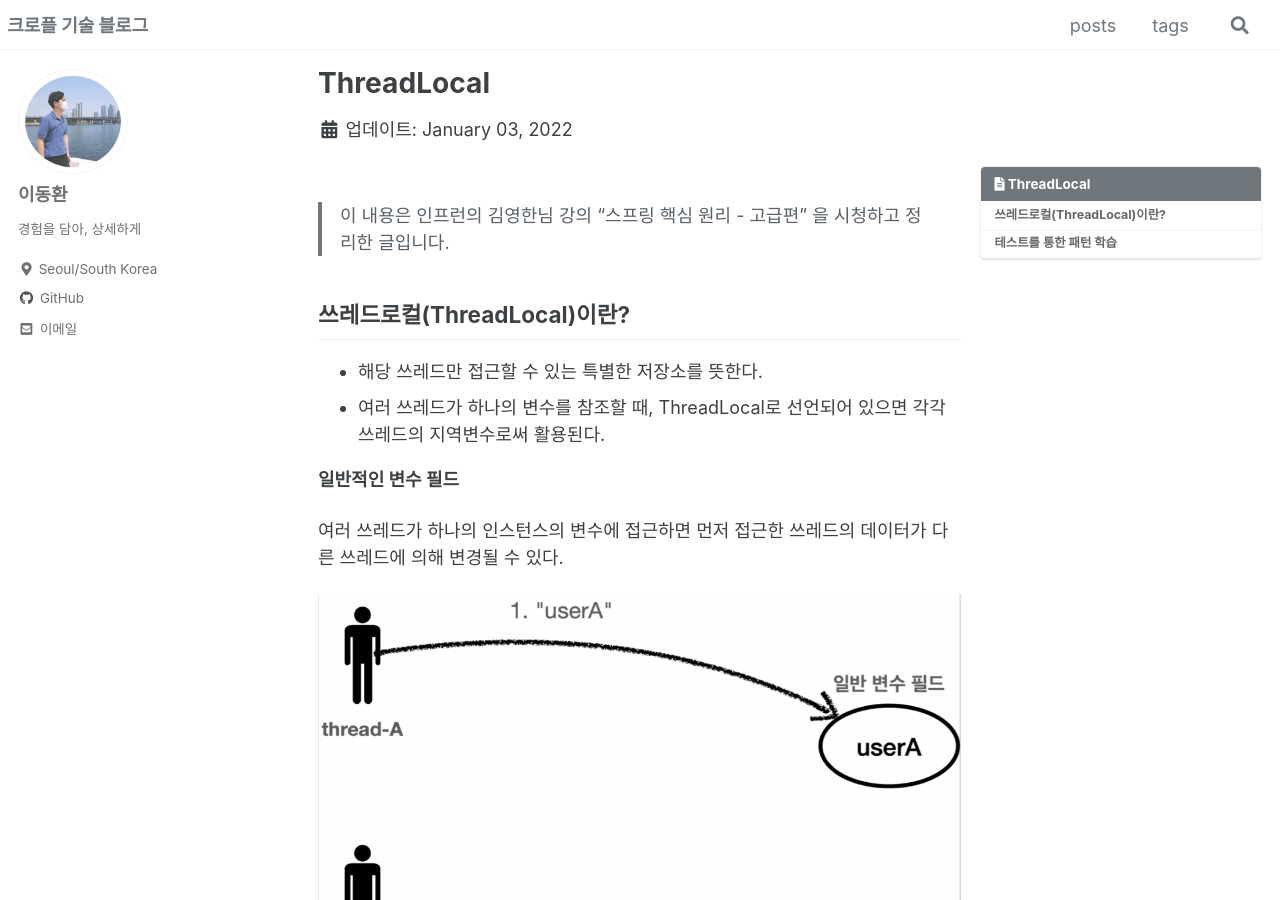
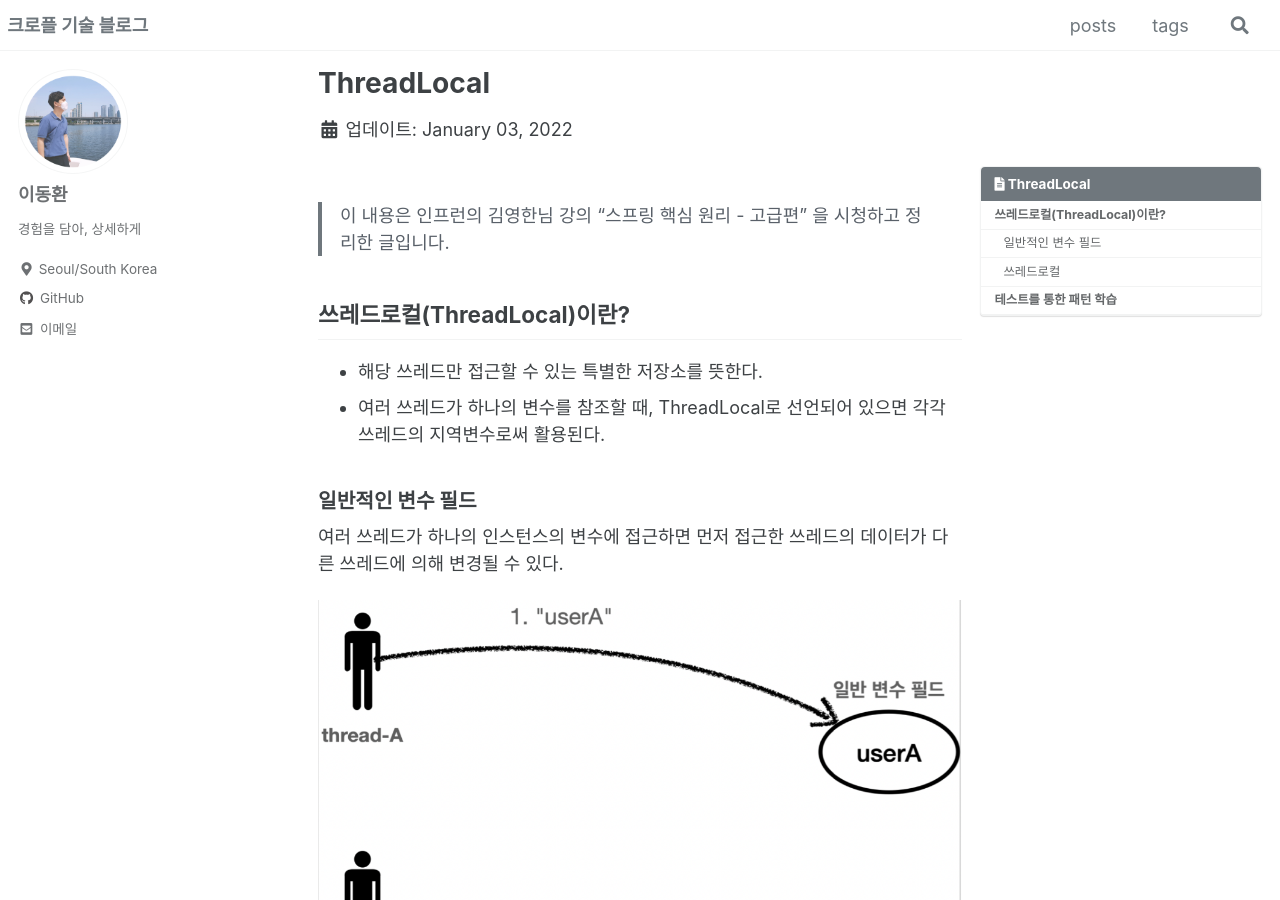
Before and after one commit to perenok/perenok.github.io, a Jekyll site: the page built from _posts/2022-01-03-ThreadLocal.md, in a window 1280 px wide and 900 px high. Built offline with Jekyll 4.4.1, drawn with Linux system fonts in a browser that asks for light colours; cached includes are drawn as plain includes; comment, search, counter and statistics services are not loaded.

Commit message:
refactor: 볼드체를 소제목으로 변경

```diff
--- a/_posts/2022-01-03-ThreadLocal.md
+++ b/_posts/2022-01-03-ThreadLocal.md
@@ -17,7 +17,7 @@ toc_label: "ThreadLocal"
 - 해당 쓰레드만 접근할 수 있는 특별한 저장소를 뜻한다.
 - 여러 쓰레드가 하나의 변수를 참조할 때, ThreadLocal로 선언되어 있으면 각각 쓰레드의 지역변수로써 활용된다.
 
-**일반적인 변수 필드**
+### 일반적인 변수 필드
 
 여러 쓰레드가 하나의 인스턴스의 변수에 접근하면 먼저 접근한 쓰레드의 데이터가 다른 쓰레드에 의해 변경될 수 있다.
 
@@ -27,7 +27,7 @@ toc_label: "ThreadLocal"
 
 쓰레드A에서 userA로 저장한 데이터가 도중에 변경되었다. 이렇게 일반 변수 필드에 여러 쓰레드가 동시에 접근하여 상태를 변경시키면 동시성 문제가 일어나게 된다.
 
-**쓰레드로컬**
+### 쓰레드로컬
 
 쓰레드 로컬을 사용하면 각 쓰레드마다 별도로 내부 저장소가 생긴다.
 
```
